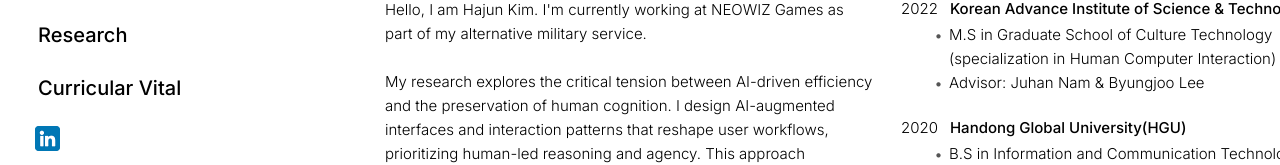
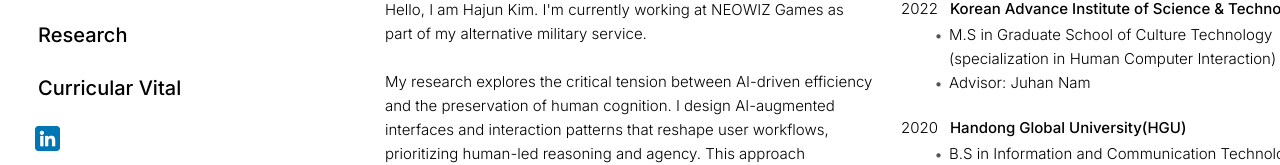
Before and after one commit to HajunKim/my-portfolio, a Next.js app: page / in a window 1280 px wide. Shown: the part 471-636 px from the top of the page. Built offline with nearby package versions, Linux system fonts and the light colour scheme.

Commit message:
fix education

```diff
--- a/src/app/(main)/page.tsx
+++ b/src/app/(main)/page.tsx
@@ -47,7 +47,7 @@ export default function Home() {
               <h3><span className={styles.year}>2022</span> Korean Advance Institute of Science & Technology(KAIST)</h3>
               <ul>
                 <li>M.S in Graduate School of Culture Technology <br /> (specialization in Human Computer Interaction)</li>
-                <li>Advisor: Juhan Nam & Byungjoo Lee</li>
+                <li>Advisor: Juhan Nam </li>
               </ul>
             </div>
             <div className={styles.eduItem}>
```
